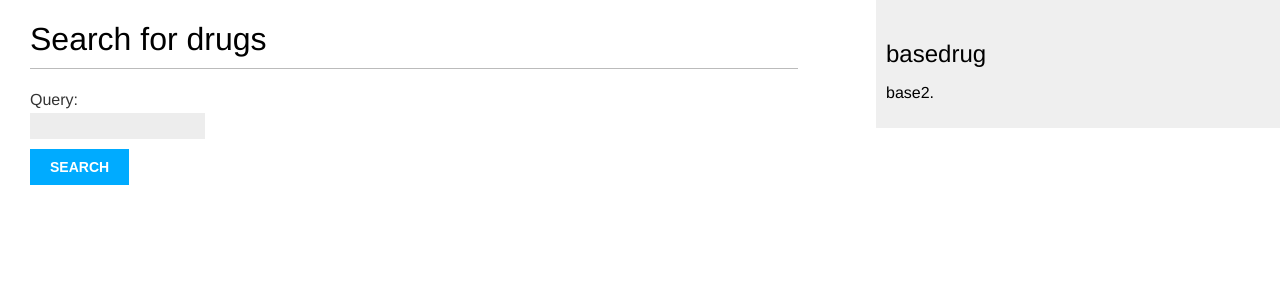
After one commit to shironoirL/faudrie, a Django app: page /druginfo/search/ in a window 1280 px wide. The commit adds this page. Shown: the top 300 px of the page. Run offline with Django 5.2, Linux system fonts and the light colour scheme.

Commit message:
initial commit

```diff
--- /dev/null
+++ b/druginfo/forms.py
@@ -0,0 +1,3 @@
+from django import forms
+class SearchForm(forms.Form):
+    query = forms.CharField()
--- a/druginfo/models.py
+++ b/druginfo/models.py
@@ -1,5 +1,6 @@
 from django.db import models
 from django.utils import timezone
+from django.urls import reverse
 
 class PublishedManager(models.Manager):
     def get_queryset(self):
@@ -32,6 +33,9 @@
 
     def __str__(self):
         return self.drugname
+    def get_absolute_url(self):
+        return reverse('druginfo:drug_detail',
+                       args=[self.id])
 
 
 
--- a/druginfo/urls.py
+++ b/druginfo/urls.py
@@ -5,6 +5,7 @@
 
 urlpatterns = [
     # post views
-    path('', views.drug_list, name='drug_list'),
+    path('', views.DrugListView.as_view(), name='drug_list'),
     path('<int:id>/', views.drug_detail, name='drug_detail'),
+    path('search/', views.drug_search,name = 'drug_search'),
 ]
--- a/druginfo/views.py
+++ b/druginfo/views.py
@@ -1,6 +1,9 @@
 from django.shortcuts import render, get_object_or_404
 from .models import DrugInformation
-
+from django.views.generic import ListView
+from django.contrib.postgres.search import SearchVector
+from .forms import SearchForm
+from django.contrib.postgres.search import TrigramSimilarity
 
 def drug_list(request):
     drugs = DrugInformation.published.all()
@@ -16,3 +19,28 @@
     return render(request,
                   'audrie/druginfo/detail.html',
                   {'drug': drug})
+
+class DrugListView(ListView):
+    queryset = DrugInformation.published.all()
+    context_object_name = 'drugs'
+    paginate_by = 5
+    template_name = 'audrie/druginfo/list.html'
+
+def drug_search(request):
+    form = SearchForm()
+    query = None
+    results = []
+
+    if 'query' in request.GET:
+        form = SearchForm(request.GET)
+        if form.is_valid():
+            query = form.cleaned_data['query']
+            results = DrugInformation.published.annotate(
+            similarity=TrigramSimilarity('drugname', query),
+            ).filter(similarity__gt=0.1).order_by('-similarity')
+
+    return render(request,
+                  'audrie/druginfo/search.html',
+                  {'form': form,
+                   'query': query,
+                   'results': results})
--- a/templates/audrie/druginfo/list.html
+++ b/templates/audrie/druginfo/list.html
@@ -6,11 +6,12 @@
   <h1>drugs</h1>
   {% for drug in drugs %}
     <h2>
-      <a href="{% url 'druginfo:drug_detail' drug.id %}">
+      <a href="{{ drug.get_absolute_url }}">
         {{ drug.drugname }}
       </a>
     </h2>
 
     {{ drug.drugbankID|truncatewords:30|linebreaks }}
   {% endfor %}
+
 {% endblock %}
--- /dev/null
+++ b/templates/audrie/druginfo/search.html
@@ -0,0 +1,29 @@
+{% extends "audrie/base.html" %}
+{% block title %}Search{% endblock %}
+{% block content %}
+{% if query %}
+<h1>drugs containing "{{ query }}"</h1>
+<h3>
+{% with results.count as total_results %}
+Found {{ total_results }} result{{ total_results|pluralize }}
+{% endwith %}
+</h3>
+{% for drug in results %}
+<h4>
+<a href="{{ drug.get_absolute_url }}">
+{{ drug.drugname }}
+</a>
+</h4>
+{{ drug.drugbankID|truncatewords_html:12 }}
+{% empty %}
+<p>There are no results for your query.</p>
+{% endfor %}
+<p><a href="{% url "druginfo:drug_search" %}">Search again</a></p>
+{% else %}
+<h1>Search for drugs</h1>
+<form method="get">
+{{ form.as_p }}
+<input type="submit" value="Search">
+</form>
+{% endif %}
+{% endblock %}
```
Also changed, not shown: final_audrie/settings.py (+5 -2 lines), templates/audrie/druginfo/detail.html (+11 -1 lines).
